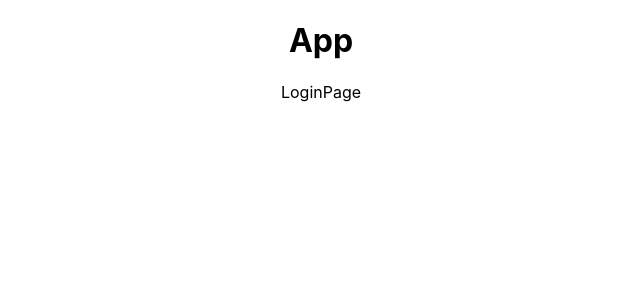
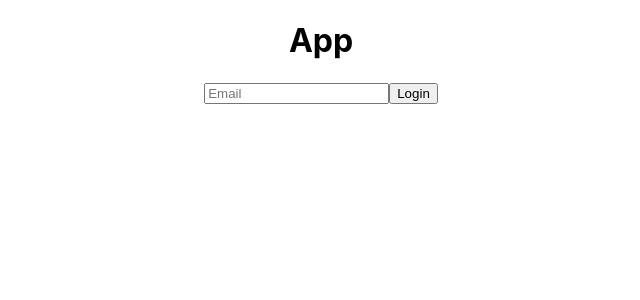
Before and after one commit to joshuapent/React-Movies, a React (Create React App) app: page / in a window 1280 px wide. Shown: the top 300 px of the page, without its empty margins (319-959 px from the left). Built offline with nearby package versions, Linux system fonts and the light colour scheme.

Commit message:
Login functionality working

```diff
--- a/src/pages/App/App.jsx
+++ b/src/pages/App/App.jsx
@@ -7,6 +7,8 @@ import LoginPage from '../LoginPage/LoginPage';
 function App() {
 
   const [ user, setUser ] = useState(null)
+
+
   return (
     <div className="App">
       <h1>App</h1>
@@ -17,7 +19,7 @@ function App() {
           </Routes>
         </>
       ) : (
-        < LoginPage />
+        < LoginPage setUser={setUser} />
       )
       }
     </div>
--- a/src/pages/LoginPage/LoginPage.jsx
+++ b/src/pages/LoginPage/LoginPage.jsx
@@ -1,8 +1,30 @@
+import { useState } from 'react'
 import React from 'react'
 
-function LoginPage() {
+
+function LoginPage(props) {
+
+    const [userLogin, setUserLogin] = useState("")
+
+    function handleUpdate(evt) {
+        props.setUser(userLogin)
+    }
+
+    function handleInputChange(e) {
+        setUserLogin(e.target.value)
+    }
+
   return (
-    <div>LoginPage</div>
+    <form onSubmit={handleUpdate}>
+        <input
+            type="email"
+            placeholder="Email"
+            value={userLogin}
+            onChange={handleInputChange}
+            required
+        />
+        <button type='submit'>Login</button>
+    </form>
   )
 }
 
```
